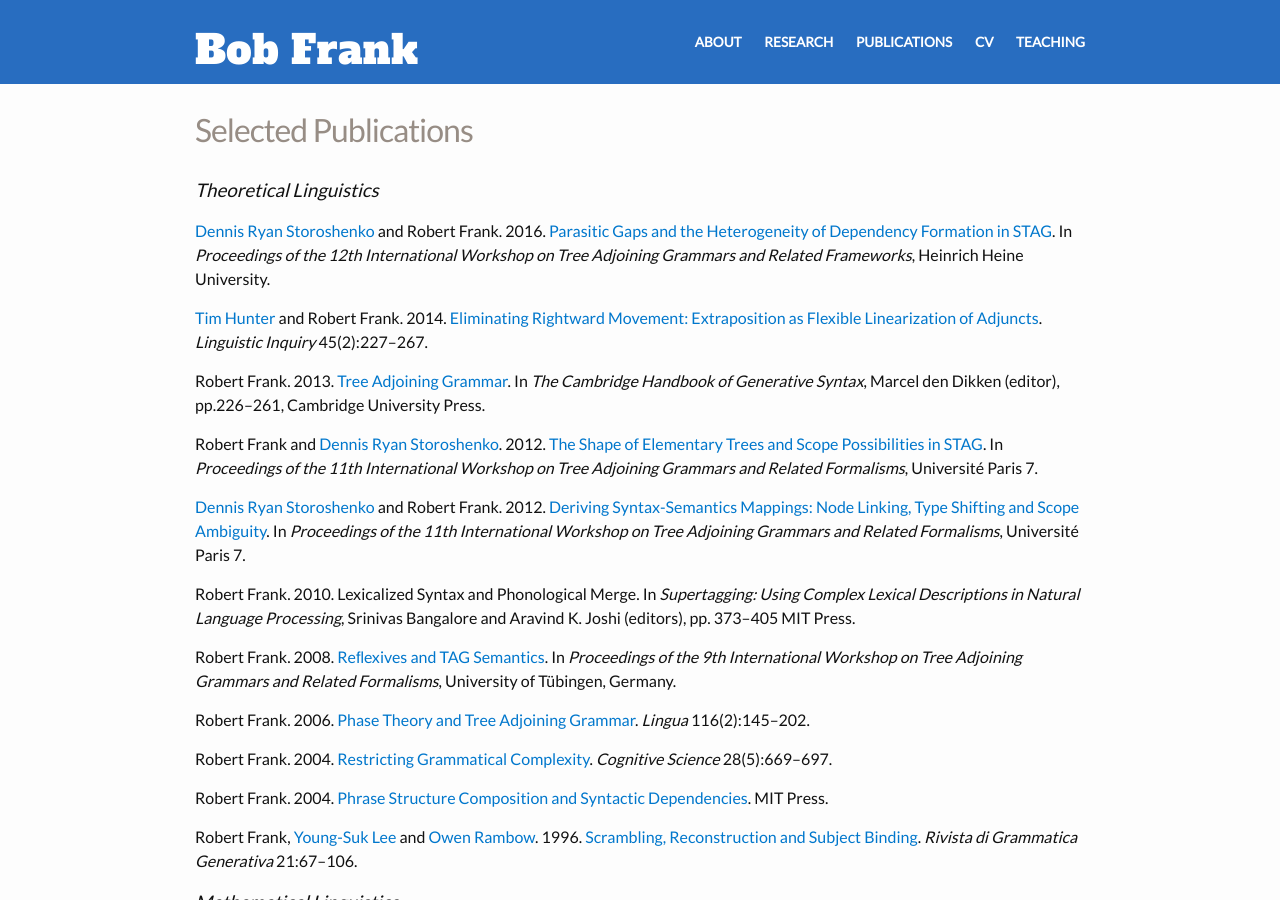
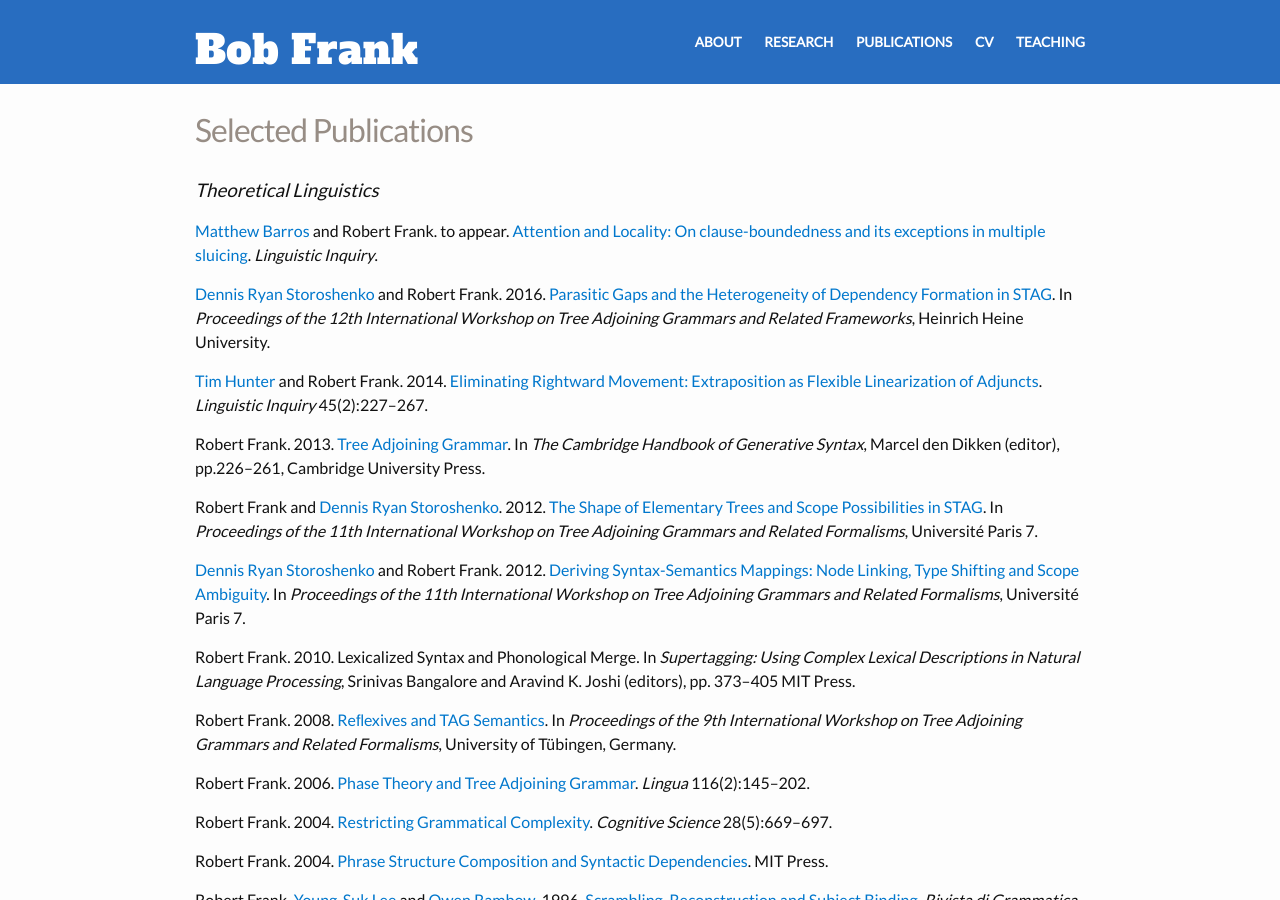
Before and after one commit to bobfrank1/bobfrank1.github.io, a Jekyll site: the page built from publications.md, in a window 1280 px wide and 900 px high. Built offline with Jekyll 4.4.1, drawn with Linux system fonts in a browser that asks for light colours; some web fonts are replaced.

Commit message:
added LI article

```diff
--- a/publications.md
+++ b/publications.md
@@ -5,6 +5,8 @@ permalink: /publications/
 ---
 
 ### Theoretical Linguistics
+
+[Matthew Barros](https://sites.google.com/view/mattbarros/home) and Robert Frank. to appear. [Attention and Locality: On clause-boundedness and its exceptions in multiple sluicing](https://ling.auf.net/lingbuzz/006303). *Linguistic Inquiry*.
 
 [Dennis Ryan Storoshenko](http://people.ucalgary.ca/~dstorosh/) and Robert Frank. 2016. [Parasitic Gaps and the Heterogeneity of Dependency Formation in STAG](http://www.aclweb.org/anthology/W16-3312). In *Proceedings of the 12th International Workshop on Tree Adjoining Grammars and Related Frameworks*, Heinrich Heine University.
 
```
